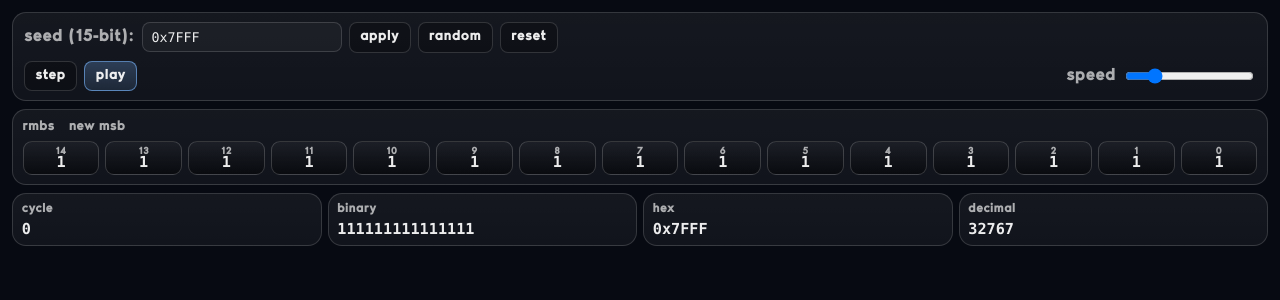
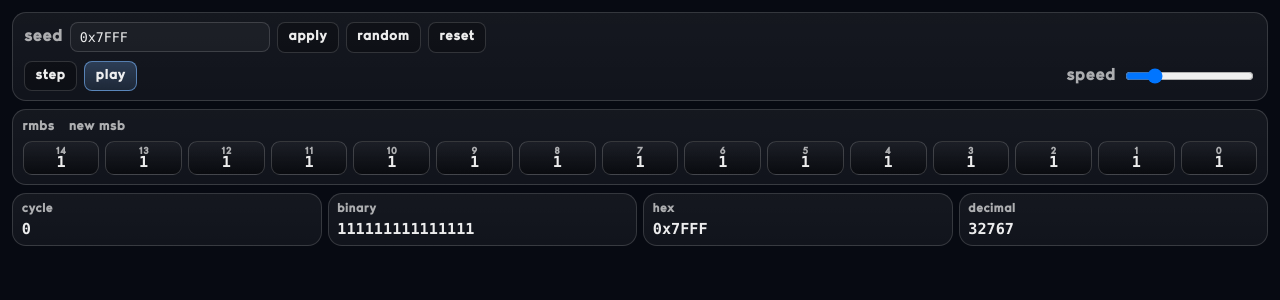
Before and after one commit to mjsyts/mjsyts.github.io, a Jekyll site: the page applets/lfsr-15/index.html, which Jekyll copies as it is, in a window 1280 px wide. Shown: the top 300 px of the page. Built offline with Jekyll 4.4.1, drawn with Linux system fonts in a browser that asks for light colours.

Commit message:
Refactor HTML structure and labels for clarity

```diff
--- a/applets/lfsr-15/index.html
+++ b/applets/lfsr-15/index.html
@@ -12,18 +12,18 @@
       <main class="app-main">
         <section class="controls" aria-label="Controls">
           <div class="seed-row">
-            <span class="seed-label">Seed (15-bit):</span>
+            <span class="seed-label">seed</span>
             <input id="seedInput" class="seed-input" value="0x7FFF" spellcheck="false" />
-            <button id="applySeed" class="btn">Apply</button>
-            <button id="randomSeed" class="btn">Random</button>
-            <button id="reset" class="btn">Reset</button>
+            <button id="applySeed" class="btn">apply</button>
+            <button id="randomSeed" class="btn">random</button>
+            <button id="reset" class="btn">reset</button>
           </div>
 
           <div class="run-row">
-            <button id="stepBtn" class="btn">Step</button>
-            <button id="playBtn" class="btn primary">Play</button>
+            <button id="stepBtn" class="btn">step</button>
+            <button id="playBtn" class="btn primary">play</button>
 
-            <span class="speed-label">Speed</span>
+            <span class="speed-label">speed</span>
             <input
               id="speedRange"
               class="speed-range"
@@ -36,10 +36,10 @@
           </div>
         </section>
 
-        <section class="viz" aria-label="Visualizer">
+        <section class="viz" aria-label="Register">
           <div class="legend" aria-hidden="true">
-            <span class="legend-item"><span class="legend-swatch rmb"></span>RMBs</span>
-            <span class="legend-item"><span class="legend-swatch lmb"></span>New MSB</span>
+            <span class="legend-item"><span class="legend-swatch rmb"></span>rmbs</span>
+            <span class="legend-item"><span class="legend-swatch lmb"></span>new msb</span>
           </div>
 
           <div id="register" class="register" aria-label="Shift register">
@@ -52,23 +52,19 @@
             <div class="readout-label">cycle</div>
             <div class="readout-value" id="cycleOut">0</div>
           </div>
-
           <div class="readout-item">
             <div class="readout-label">binary</div>
             <div class="readout-value" id="binOut"></div>
           </div>
-
           <div class="readout-item">
             <div class="readout-label">hex</div>
             <div class="readout-value" id="hexOut"></div>
           </div>
-
           <div class="readout-item">
             <div class="readout-label">decimal</div>
             <div class="readout-value" id="decOut"></div>
           </div>
         </section>
-
       </main>
     </div>
 
```
Lines whose indentation alone changed are shown as unchanged.
